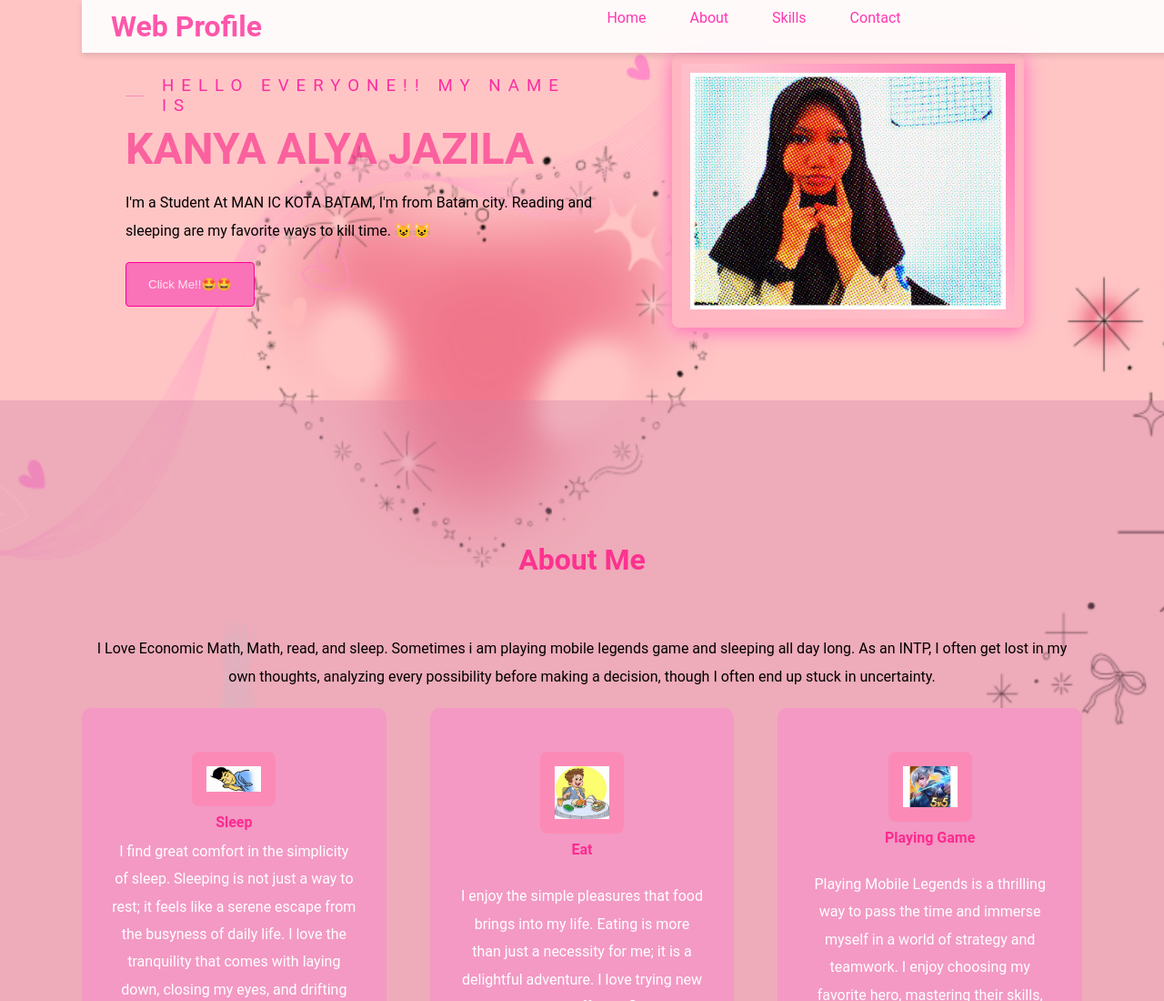
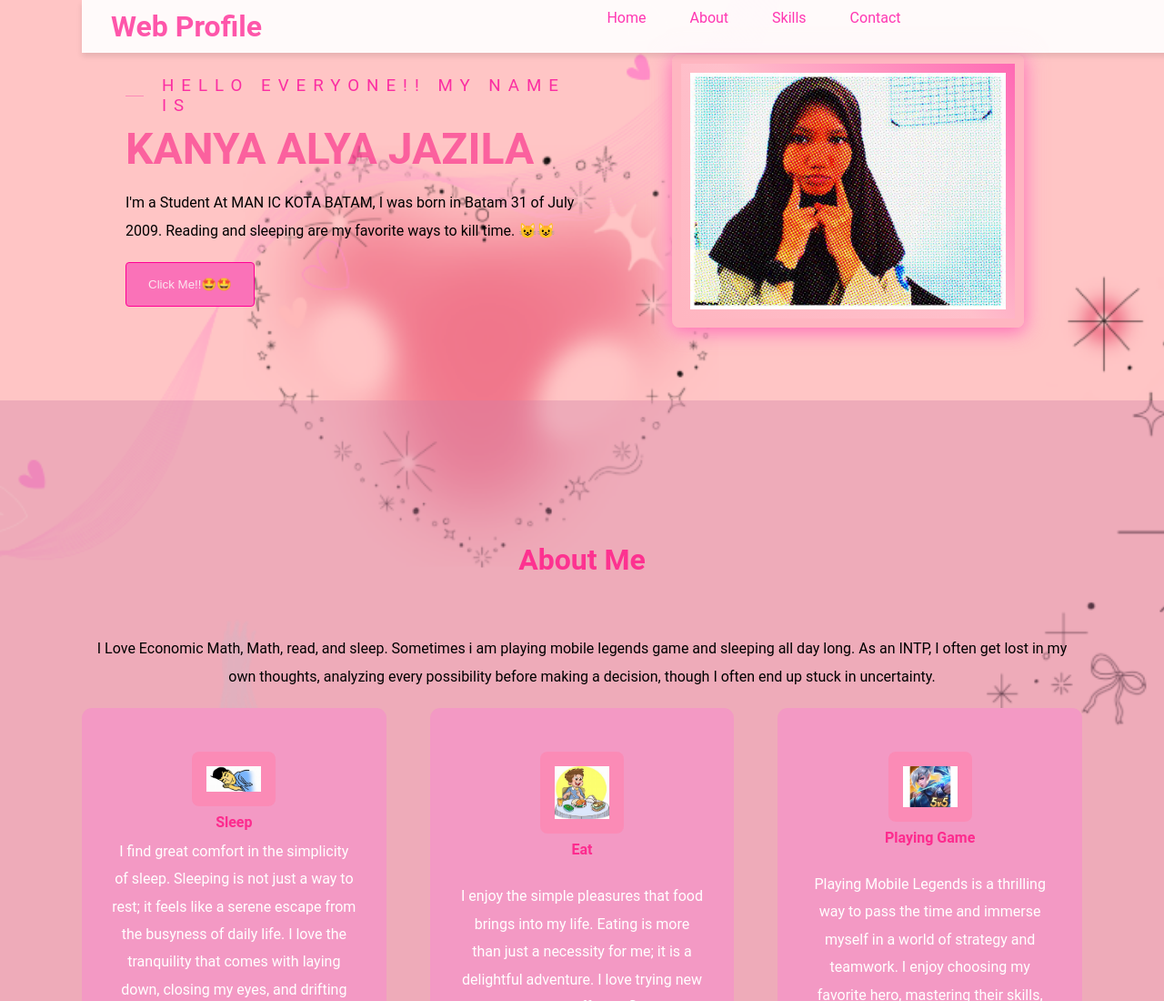
Before and after one commit to kanyaalya/PORTOFOLIO, a plain HTML site: page index.html in a window 1280 px wide. Shown: the top 1100 px of the page at 91% size. Drawn offline with Linux system fonts and the light colour scheme.

Commit message:
commit 2 hehe

```diff
--- a/index.html
+++ b/index.html
@@ -69,7 +69,7 @@
                     <div class="home-left">
                         <h3 class="pre-title">Hello Everyone!! My Name Is</h3>
                         <h1 class="home-name">KANYA ALYA JAZILA</h1>
-                        <p>I'm a Student At MAN IC KOTA BATAM, I'm from Batam city. Reading and sleeping are my favorite ways to kill time. 😺😺</p>
+                        <p>I'm a Student At MAN IC KOTA BATAM, I was born in Batam 31 of July 2009. Reading and sleeping are my favorite ways to kill time. 😺😺</p>
                         <br>
                         <a href="https://www.instagram.com/kanyaalyaa">
                             <button class="btn">Click Me!!🤩🤩</button>
```
